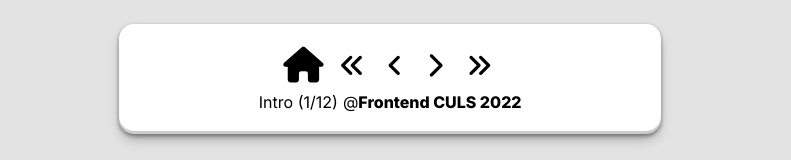
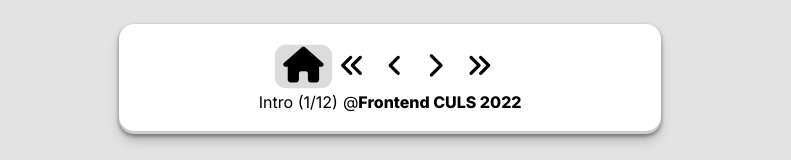
Before and after one commit to angelbn01/czu-frontend, a plain HTML site: page index.html in a window 1280 px wide. In both pictures the pointer is over the button 554 px from the left and 66 px from the top of the page. Shown: the top 160 px of the page, without its empty margins (252-1043 px from the left). Drawn offline with Linux system fonts and the light colour scheme.

Commit message:
tools styles modified

```diff
--- a/style.css
+++ b/style.css
@@ -91,6 +91,8 @@ button.icon{
 
 button.icon:hover{
     transform: scale(1.4, 1.4);
+    background-color: gainsboro;
+    border-radius: 8px;
 }
 
 span.position{
```
